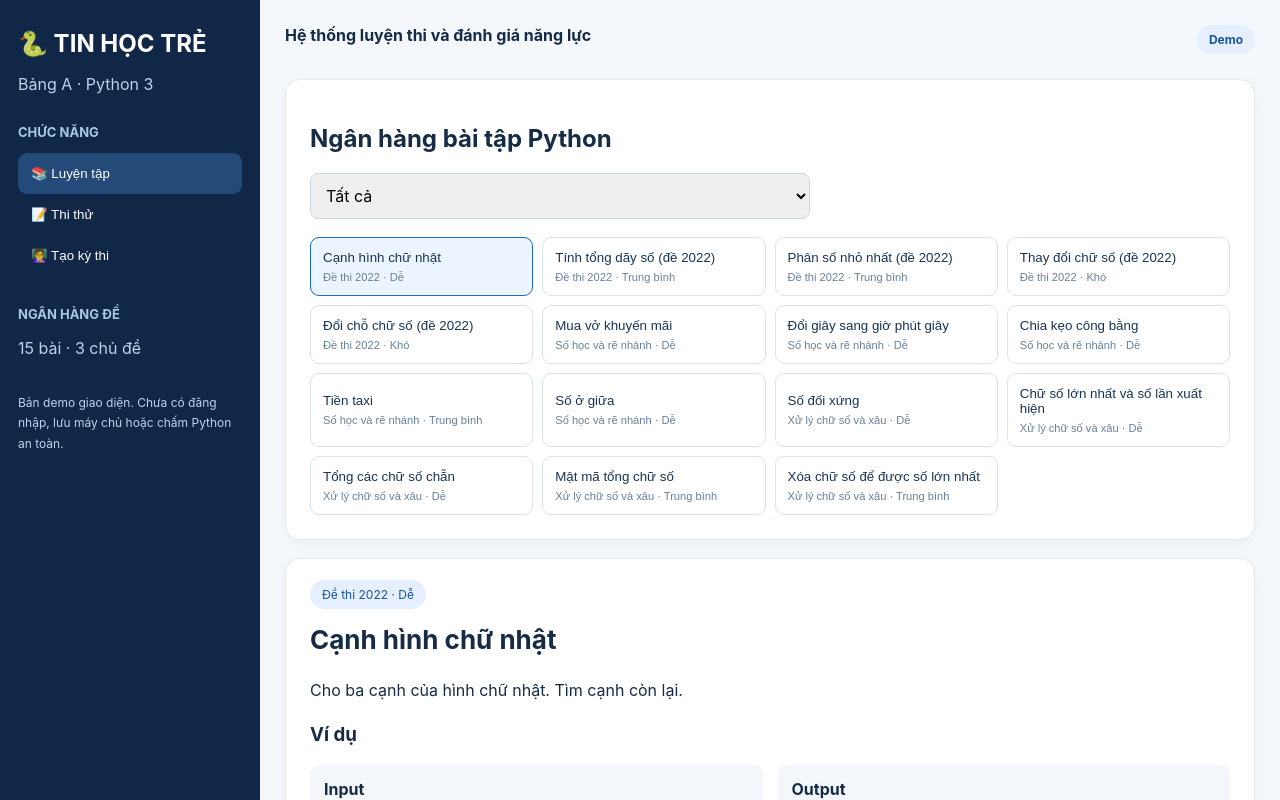
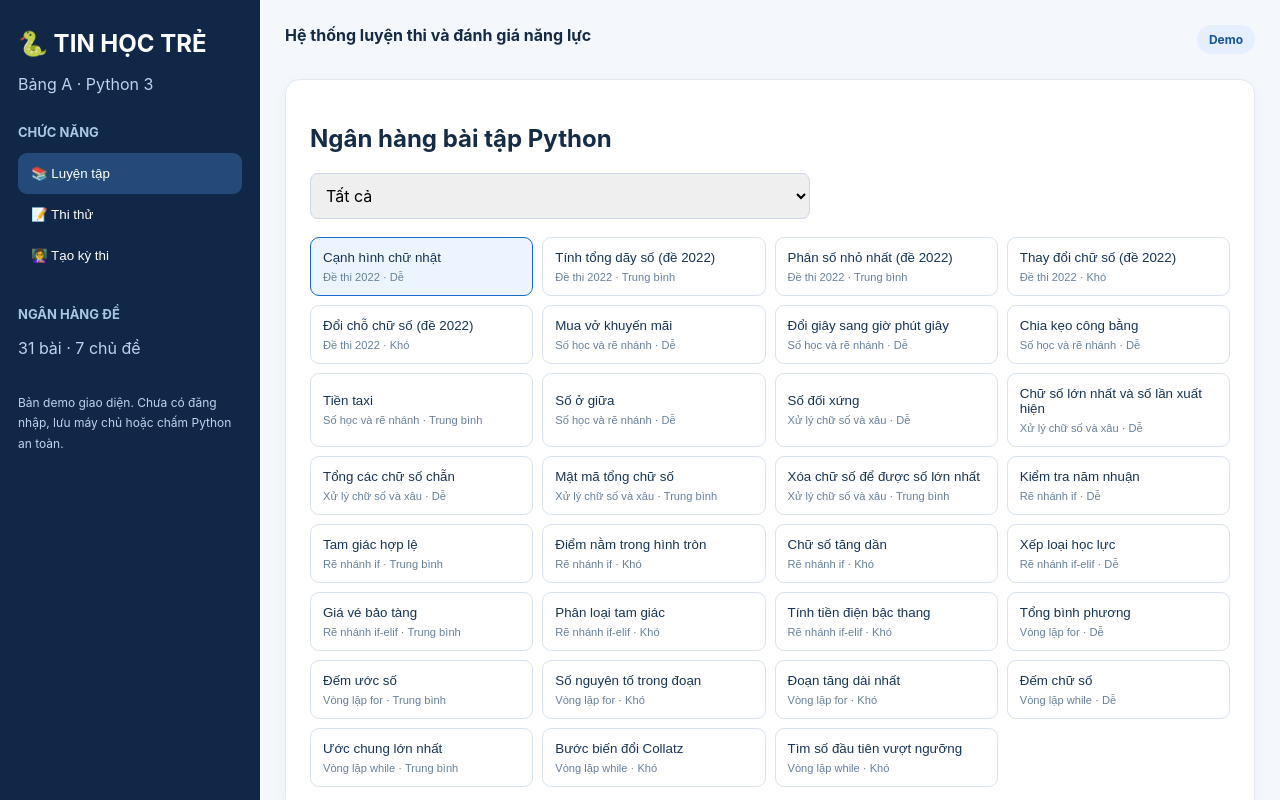
Before and after one commit to nguyenkhanhdn/tinhoctre, a React (Vite) app: page / in a window 1280 px wide. Shown: the top 800 px of the page. Built offline with nearby package versions, Linux system fonts and the light colour scheme.

Commit message:
feat: show 31 Python problems grouped by topic in practice and exam builder

```diff
--- a/src/App.jsx
+++ b/src/App.jsx
@@ -1,5 +1,6 @@
 import React,{useState,useEffect} from 'react';
 import newProblems from '../content/problems-bang-a.json';
+import controlFlowProblems from '../content/problems-control-flow.json';
 import './style.css';
 const old=[
 {id:'2022-KV-2',title:'Cạnh hình chữ nhật',topic:'Đề thi 2022',difficulty:'Dễ',statement:'Cho ba cạnh của hình chữ nhật. Tìm cạnh còn lại.',sampleInput:'3\n3\n4',sampleOutput:'4'},
@@ -7,7 +8,7 @@ const old=[
 {id:'2022-SK-2',title:'Phân số nhỏ nhất (đề 2022)',topic:'Đề thi 2022',difficulty:'Trung bình',statement:'Từ ba số A, B, C tạo phân số nhỏ nhất bằng cách chọn hai số. In tổng tử và mẫu sau tối giản.',sampleInput:'3\n2\n4',sampleOutput:'3'},
 {id:'2022-SK-4',title:'Thay đổi chữ số (đề 2022)',topic:'Đề thi 2022',difficulty:'Khó',statement:'Thay tối đa hai chữ số của N để được số nhỏ nhất chia hết cho 4 và không có chữ số 0 ở đầu.',sampleInput:'168',sampleOutput:'100'},
 {id:'2022-KV-4',title:'Đổi chỗ chữ số (đề 2022)',topic:'Đề thi 2022',difficulty:'Khó',statement:'Hoán vị chữ số để tạo số đối xứng nhỏ nhất, không có số 0 ở đầu; nếu không thể in 0.',sampleInput:'311',sampleOutput:'131'}];
-const problems=[...old,...newProblems];
+const problems=[...old,...newProblems,...controlFlowProblems];
 const KEY='tinhoctre-exams-demo-v1';
 const read=()=>{try{return JSON.parse(localStorage.getItem(KEY)||'[]')}catch{return []}};
 const fmt=d=>new Date(d).toLocaleString('vi-VN');
```
